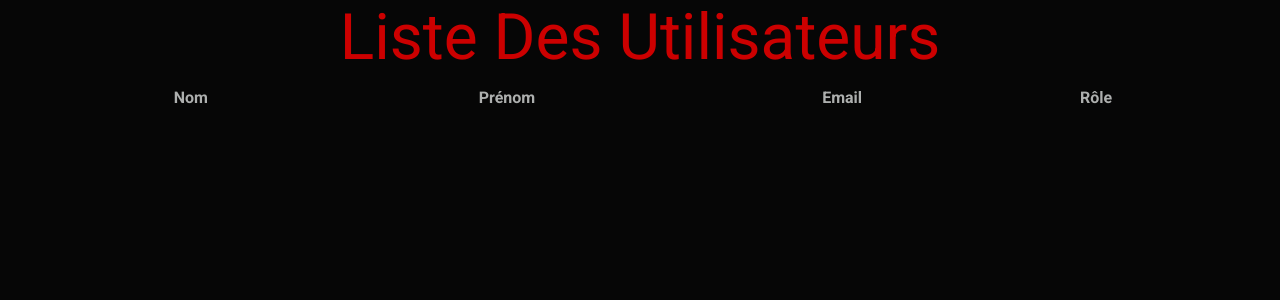
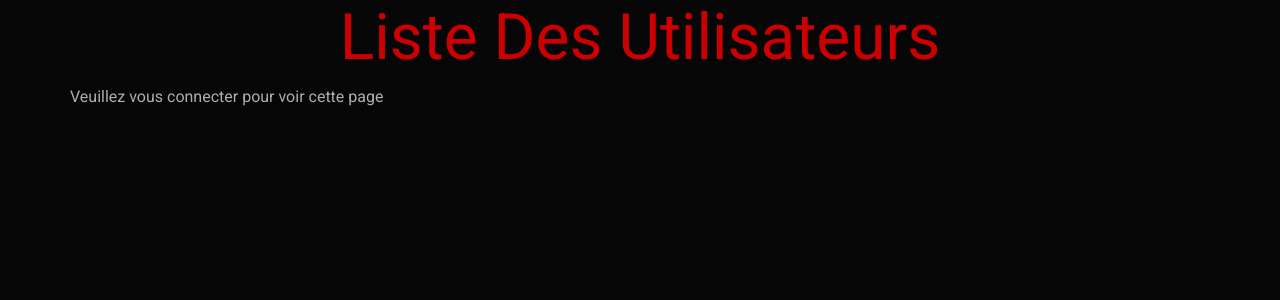
Before and after one commit to Remi-Saigo/PHPCours, a PHP site: page /index.php?page=ListeUser in a window 1280 px wide. Shown: the part 82-382 px from the top of the page. Run offline with PHP 8.4, Linux system fonts and the light colour scheme; data that the repository does not hold is empty.

Commit message:
Pages Admins

```diff
--- a/ListeUser.php
+++ b/ListeUser.php
@@ -1,6 +1,19 @@
 <h1 class = "text-danger text-center">Liste Des Utilisateurs</h1>
 <?php
-$sql = 'SELECT name, surname, email, role FROM User';
+if (isset($_SESSION['login'])) {
+    if ($_SESSION['role'] == 'Admin') {;
+        if ((isset($_GET['role'])) && (isset($_GET['user']))) {
+            if ($_GET['role'] == 'Admin') {
+                $r = 'User';
+            } else {
+                $r = 'Admin';
+            }
+            $sql = $dbh->prepare("UPDATE User set role= :role where id  = :id");
+            $sql->bindParam(':role', $r, PDO::PARAM_STR);
+            $sql->bindParam(':id', $_GET['user'], PDO::PARAM_INT);
+            $r = $sql->execute();
+        }
+        $sql = 'SELECT name, surname, email,role,id FROM User';
         echo "<table> <tr> <th>Nom</th> <th>Prénom</th> <th>Email</th> <th>Rôle</th></tr>";
         foreach ($dbh->query($sql) as $row) {
             echo "<tr><td>";
@@ -9,9 +22,16 @@ foreach ($dbh->query($sql) as $row) {
             echo $row['surname'] . "\t";
             echo "</td><td>";
             echo $row['email'] . "\t";
-    echo "</td><td>";
+            echo "</td><td> <a href=\"index.php?page=ListeUser&user=" . $row['id'] . "&role=" . $row['role'] . "\">";
             echo $row['role'] . "\t";
-    echo "</td></tr>";
+            echo "</a></td></tr>";
         }
-echo"</table>";
+        echo "</table>";} else {
+        echo 'Vous n\'avez pas les permsssions administrateur<br>';
+    }
+
+} else {
+    echo 'Veuillez vous connecter pour voir cette page<br>';
+}
+
 ?>
--- a/connect.php
+++ b/connect.php
@@ -19,7 +19,7 @@ if (isset($_POST["Valider"])) {
     //si L'email et le mot de passe sont saisis
     if (($validemail)&&($validpassword)){
       //on ecrit la requête qui va retourner les informations de l'utilisateur qui possède cet email
-      $sql = 'SELECT name, surname, email,password FROM User where email= :email';
+      $sql = 'SELECT name, surname, email,password,role FROM User where email= :email';
       //on prépare la requête
       $sql = $dbh->prepare($sql);
       // on associe la variable $email à la variable :email , cela protège des codes malveillants
@@ -37,6 +37,7 @@ if (isset($_POST["Valider"])) {
       if (password_verify($password, $row['password'])) {
         // la connexion à réussi et nous stockons l'email de la personne dans le tableau $_session en créant la clef login
       $_SESSION['login'] = $row['email'];
+      $_SESSION['role'] = $row['role'];
       header('Location:index.php');
     } else {
       echo "Identifiants Incorrects";
--- a/header.php
+++ b/header.php
@@ -19,9 +19,6 @@
           <a class="nav-link active" href="index.php">Accueil
             <span class="visually-hidden">(current)</span>
           </a>
-        </li>
-        <li class="nav-item">
-          <a class="nav-link" href="index.php?page=signup">S'inscrire</a>
         </li>
         <li class="nav-item">
           <a class="nav-link" href="index.php?page=AjoutArticle">Nouvel Article</a>
@@ -49,6 +46,7 @@
         if(isset($_SESSION['login'])){
           //$email reçoit la valeur stockée dans $_SESSION
           $email = $_SESSION['login'];
+          $role = $_SESSION['login'];
           //On affiche du HTML pour incliure l'adresse mail dans la navbar et prouver qu'on est connectés
         echo '<li class="nav-item">
           <a class="nav-link" href="">'.$email.'</a>
@@ -59,6 +57,9 @@
         else {
           echo '<li class="nav-item">
           <a class="nav-link" href="index.php?page=connect">Connexion</a>
+        </li>';
+        echo '<li class="nav-item">
+        <a class="nav-link" href="index.php?page=signup">S\'inscrire</a>
         </li>';
         }
         ?>
--- a/signup.php
+++ b/signup.php
@@ -27,7 +27,7 @@ if (!empty($email) && !empty($password) && !empty($name) && !empty($surname)) {
   //nous hachons le mot de passe avec l'algo choisi par php. Transforme mdp en longue chaine de charactères
 $password = password_hash("$password", PASSWORD_DEFAULT);
   //On prépare une requête d'insertion avec une collone de la table qui associe avec une donnée
-    $sql = $dbh->prepare("INSERT INTO User(`name`, `surname`, `email`, `password`) VALUES (:name, :surname, :email, :password)");
+    $sql = $dbh->prepare("INSERT INTO User(`name`, `surname`, `email`, `password`,`role`) VALUES (:name, :surname, :email, :password,'User')");
     //Associe une variable de la requpete avec une variable php en précisant son type
     $sql->bindParam(':name', $name, PDO::PARAM_STR);
     $sql->bindParam(':surname', $surname, PDO::PARAM_STR);
```
Lines whose indentation alone changed are shown as unchanged.
